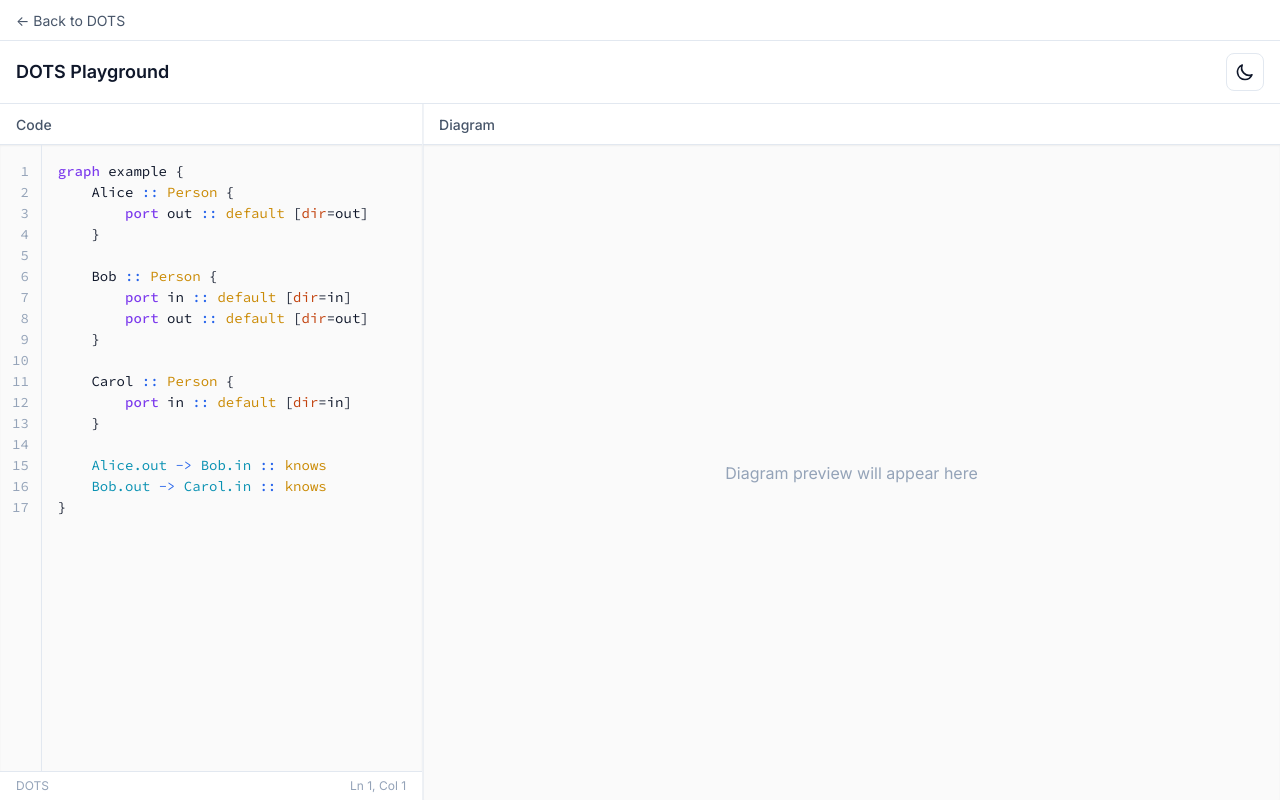
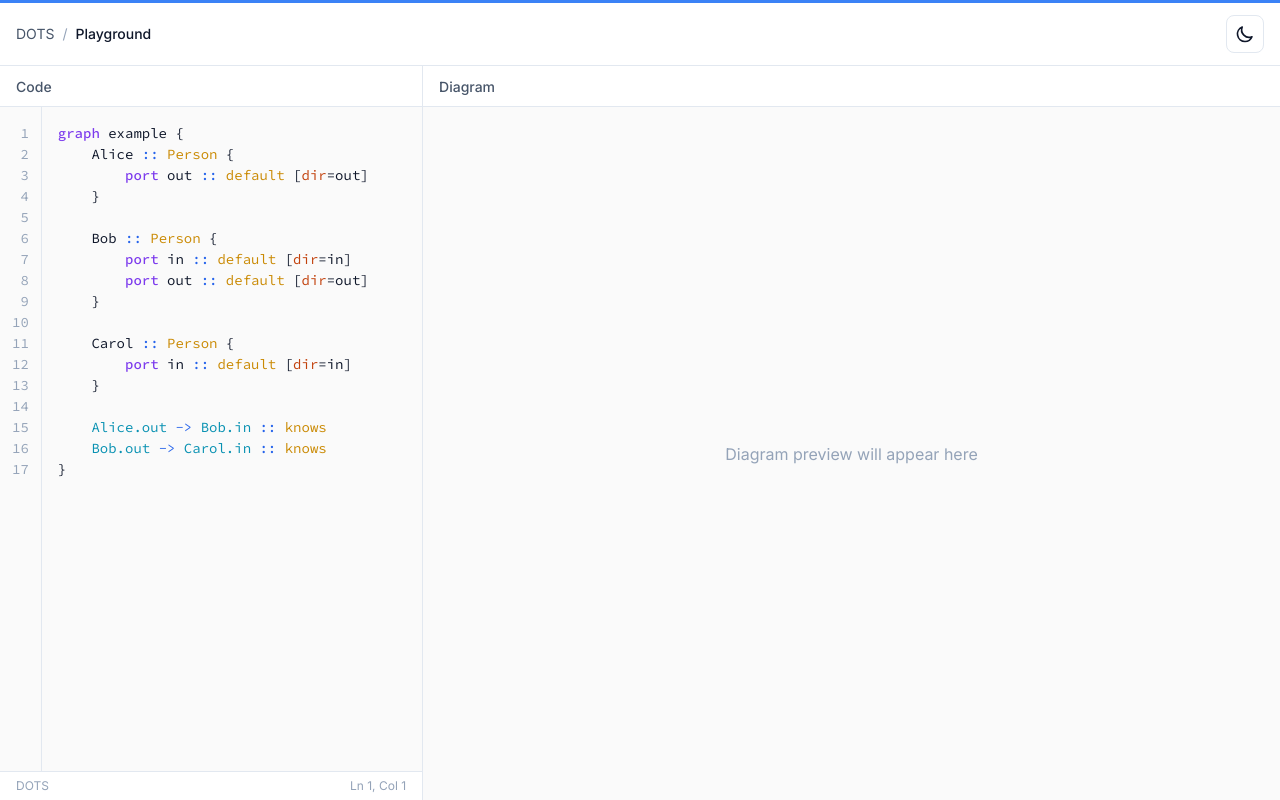
Before and after one commit to adjointlabs/adjointlabs.github.io, a React (Vite) app: page /dots/playground in a window 1280 px wide. Built offline with nearby package versions, Linux system fonts and the light colour scheme.

Commit message:
more eye candy

```diff
--- a/index.html
+++ b/index.html
@@ -9,7 +9,7 @@
     <link rel="preconnect" href="https://fonts.googleapis.com">
     <link rel="preconnect" href="https://fonts.gstatic.com" crossorigin>
     <link href="https://fonts.googleapis.com/css2?family=Inter:wght@400;500;600;700&family=Source+Code+Pro:wght@400;500;600&display=swap" rel="stylesheet">
-    <title>Adjoint Labs | Technology & Research</title>
+    <title>Adjoint Labs</title>
   </head>
   <body>
     <div id="root"></div>
--- a/src/pages/DotsPlayground.tsx
+++ b/src/pages/DotsPlayground.tsx
@@ -75,20 +75,22 @@ export function DotsPlayground() {
 
   return (
     <div className="min-h-screen bg-[--color-background] flex flex-col">
-      {/* Minimal header */}
+      {/* Accent line */}
+      <div className="h-[3px] bg-[--color-accent] flex-shrink-0" />
+
+      {/* Unified header with breadcrumb */}
       <header className="flex-shrink-0 border-b border-[--color-border] bg-[--color-surface]">
-        <div className="px-4 py-2 border-b border-[--color-border]">
-          <Link
-            to="/dots"
-            className="text-sm text-[--color-text-secondary] hover:text-[--color-accent] transition-colors"
-          >
-            ← Back to DOTS
-          </Link>
-        </div>
         <div className="px-4 py-3 flex items-center justify-between">
-          <h1 className="text-lg font-semibold text-[--color-text-primary]">
-            DOTS Playground
-          </h1>
+          <nav className="flex items-center gap-2 text-sm">
+            <Link
+              to="/dots"
+              className="text-[--color-text-secondary] hover:text-[--color-accent] transition-colors"
+            >
+              DOTS
+            </Link>
+            <span className="text-[--color-text-muted]">/</span>
+            <span className="font-medium text-[--color-text-primary]">Playground</span>
+          </nav>
           <ThemeToggle />
         </div>
       </header>
@@ -105,7 +107,6 @@ export function DotsPlayground() {
           </div>
           <div
             className="flex-1 flex overflow-hidden"
-            style={{ boxShadow: 'inset 0 1px 2px 0 rgba(0, 0, 0, 0.05)' }}
           >
             {/* Line numbers */}
             <div
@@ -156,7 +157,7 @@ export function DotsPlayground() {
           className="flex-shrink-0 cursor-col-resize group relative"
           style={{ width: '9px', marginLeft: '-4px', marginRight: '-4px' }}
         >
-          <div className={`absolute left-1/2 top-0 bottom-0 w-px -translate-x-1/2 bg-[--color-border] group-hover:bg-[--color-accent] transition-colors ${isDragging ? 'bg-[--color-accent]' : ''}`} />
+          <div className={`absolute top-0 bottom-0 w-px bg-[--color-border] group-hover:bg-[--color-accent] transition-colors ${isDragging ? 'bg-[--color-accent]' : ''}`} style={{ left: '4px' }} />
         </div>
 
         {/* Preview panel */}
@@ -169,7 +170,6 @@ export function DotsPlayground() {
           </div>
           <div
             className="flex-1 flex items-center justify-center text-[--color-text-muted]"
-            style={{ boxShadow: 'inset 0 1px 2px 0 rgba(0, 0, 0, 0.05)' }}
           >
             <p>Diagram preview will appear here</p>
           </div>
```
